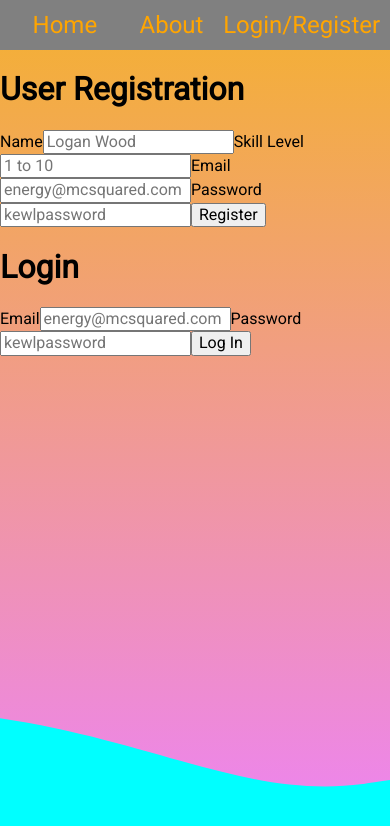
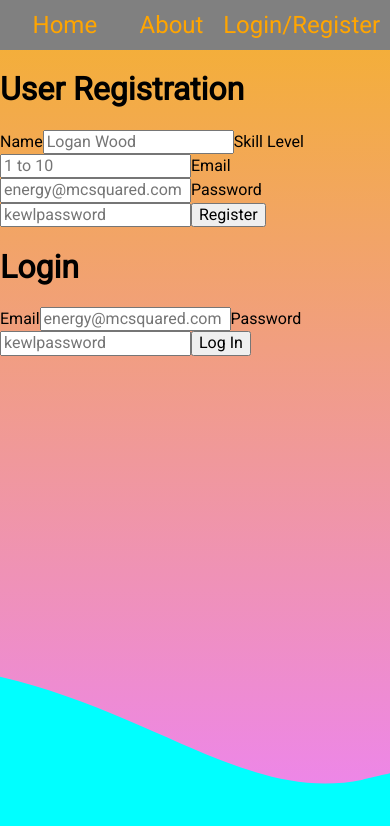
Before and after one commit to lwood54/snow-buddy, a React (Create React App) app in the folder client/: page /userProfile in a window 390 px wide. Shown: the top 826 px of the page. Built offline with nearby package versions, Linux system fonts and the light colour scheme.

Commit message:
experimenting with still

```diff
--- a/client/src/App.js
+++ b/client/src/App.js
@@ -15,6 +15,8 @@ function App() {
 	return (
 		<div className={cls.mainContainer}>
 			<img className={cls.slopeContainer} src={bgSlopeSVG} alt="background slope" />
+			<img className={cls.slope3Container} src={bgSlopeSVG3} alt="background slope" />
+
 			<LoggedInStatus.Provider value={[isLoggedIn, setIsLoggedIn]}>
 				<CurrentUserContext.Provider value={[currentUser, setCurrentUser]}>
 					<NavBar />
--- a/client/src/styles/app.module.scss
+++ b/client/src/styles/app.module.scss
@@ -7,13 +7,23 @@
 .slopeContainer {
 	position: absolute;
 	bottom: -20px;
-	// min-height: 500px;
 	max-height: 1200px;
 	width: 100vw;
 }
-@media (min-width: 1000px) {
+
+.slope3Container {
+	position: absolute;
+	display: none;
+	bottom: -20px;
+	max-height: 1200px;
+	width: 100vw;
+}
+
+@media (max-width: 800px) {
 	.slopeContainer {
-		min-height: 500px;
-		fill: blue;
+		display: none;
+	}
+	.slope3Container {
+		display: block;
 	}
 }
```
